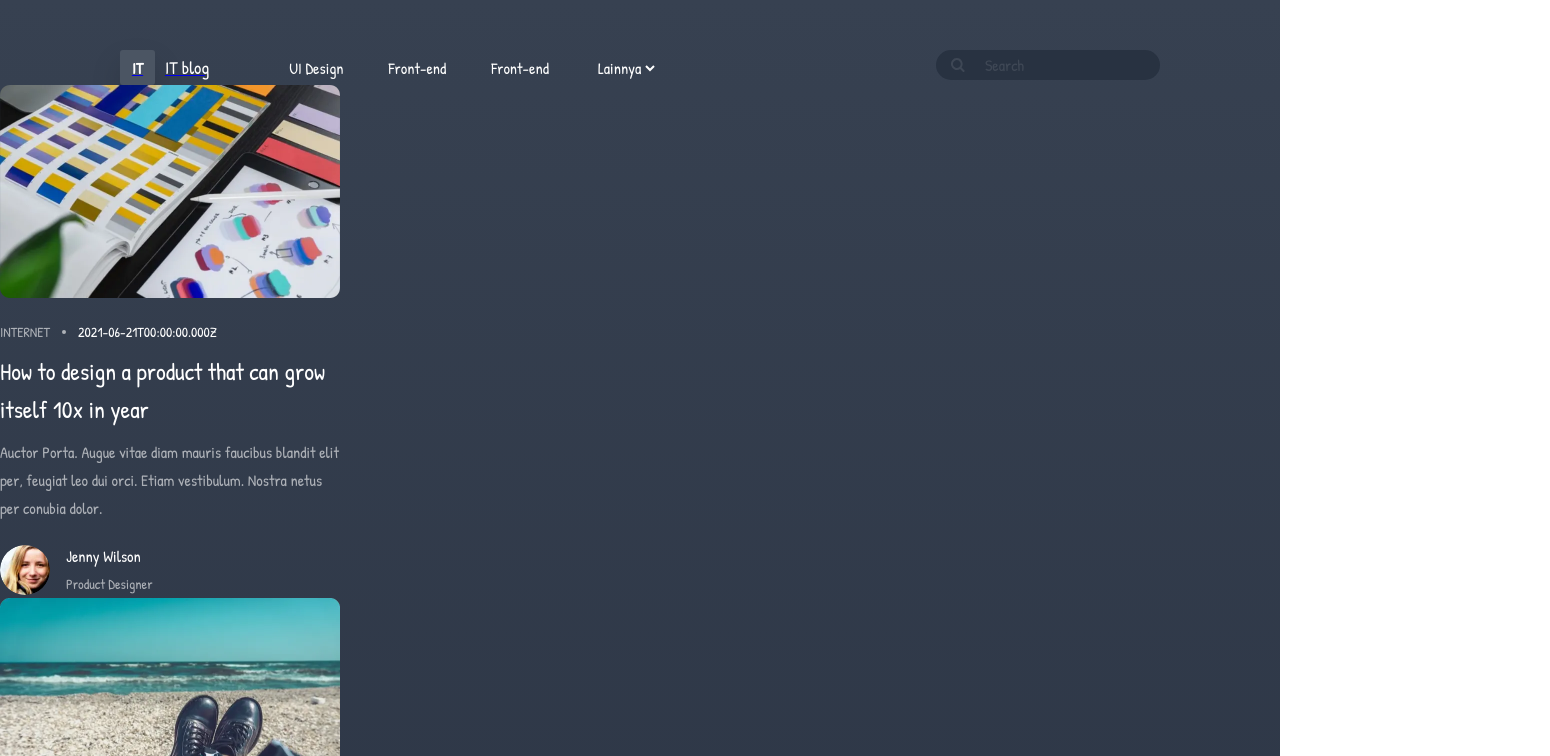
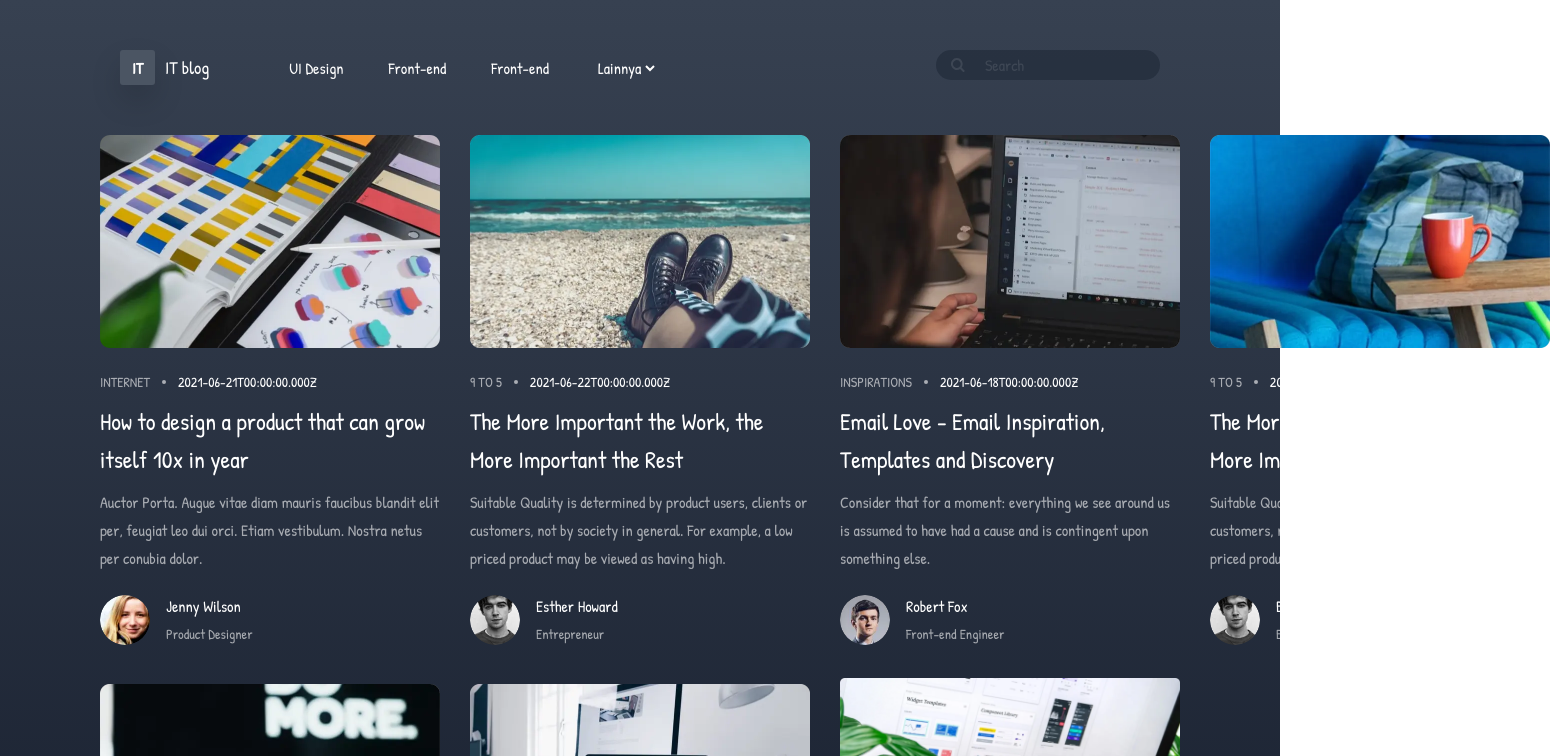
Before and after one commit to Bloge-17/bloge, a React (Vite) app: page / in a window 1280 px wide. Shown: the top 756 px of the page, 1550 px wide, since content can reach past the window. Built offline with nearby package versions, Linux system fonts and the light colour scheme; data requests are answered from the project's data file.

Commit message:
add adoptive

```diff
--- a/src/App.scss
+++ b/src/App.scss
@@ -8,5 +8,5 @@ body{
   background: linear-gradient(180.00deg, rgb(55, 65, 81),rgb(17, 24, 39) 100%);
   background-size:cover ;
   background-repeat: no-repeat;
-
+  min-height: 100vh;
 }
--- a/src/layout/Header/Header.module.scss
+++ b/src/layout/Header/Header.module.scss
@@ -183,3 +183,10 @@
     align-items: center;
   }
 }
+
+a {
+  text-decoration: none;
+  &:active{
+    text-decoration: none;
+  }
+}
--- a/src/layout/components/Card/Card.scss
+++ b/src/layout/components/Card/Card.scss
@@ -8,7 +8,7 @@
 }
 
 .post {
-  max-width: 340px;
+  max-width: 100%;
 
   &::selection {
     background: rgba(60, 78, 103, 0.6);
--- a/src/layout/components/Main/Main.jsx
+++ b/src/layout/components/Main/Main.jsx
@@ -1,5 +1,5 @@
 import React from "react";
-import style from "./Main.scss";
+import style from "./Main.module.scss";
 
 export const Main = ({ cards }) => {
   return (
--- a/src/layout/components/Main/Main.scss
+++ b/src/layout/components/Main/Main.module.scss
@@ -1,17 +1,14 @@
-.main{
+.main {
   display: flex;
   align-items: center;
   justify-content: center;
-
 }
 
 .container {
-  max-width: 80%;
-  flex-wrap: wrap;
-  display: flex;
-  margin: 0 auto;
+  max-width: 1080px;
+  display: grid;
+  grid-template-columns: 1fr 1fr 1fr 1fr;
   align-items: center;
-  justify-content: center;
   gap: 30px;
   margin-top: 50px;
 }
```
